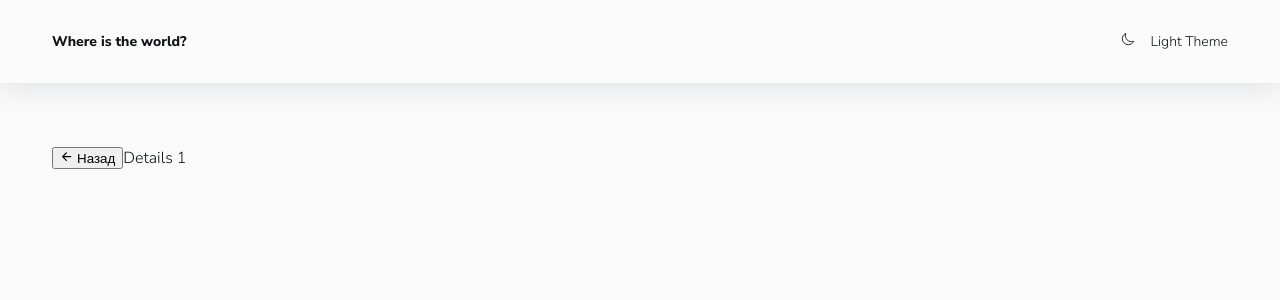
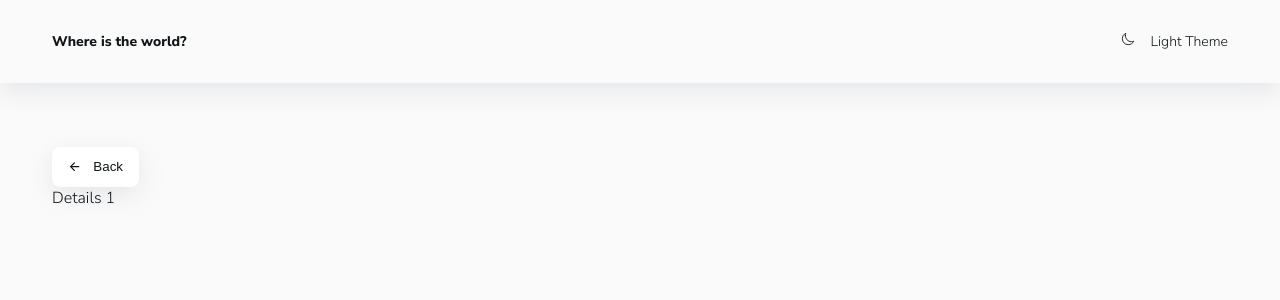
Before and after one commit to sheyhmansur/countries-flags-spa, a React (Create React App) app: page /country/1 in a window 1280 px wide. Shown: the top 300 px of the page. Built offline with nearby package versions, Linux system fonts and the light colour scheme; no server answers.

Commit message:
added new componnent Info.jsx

```diff
--- a/src/components/Button.jsx
+++ b/src/components/Button.jsx
@@ -1,3 +1,17 @@
-export const Button = () => {
-  return <div></div>;
-};
+import styled from "styled-components";
+
+export const Button = styled.button`
+  padding: 0 1rem;
+  background-color: var(--colors-ui-base);
+  box-shadow: var(--shadow);
+  line-height: 2.5rem;
+  border-radius: var(--radii);
+
+  border: none;
+  display: flex;
+  align-items: center;
+  gap: 0.75rem;
+
+  color: var(--color-text);
+  cursor: pointer;
+`;
--- a/src/pages/Details.jsx
+++ b/src/pages/Details.jsx
@@ -3,6 +3,7 @@
 import { useHistory, useParams } from "react-router-dom";
 import { IoArrowBack } from "react-icons/io5";
 import { searchByCountry } from "../config";
+import { Button } from "../components/Button";
 
 export const Details = ({ match }) => {
   const { name } = useParams();
@@ -17,9 +18,9 @@
 
   return (
     <div>
-      <button onClick={goBack}>
-        <IoArrowBack /> Назад
-      </button>
+      <Button onClick={goBack}>
+        <IoArrowBack /> Back
+      </Button>
       Details {name}
     </div>
   );
```
Also changed, not shown: src/components/Info.jsx (added).
